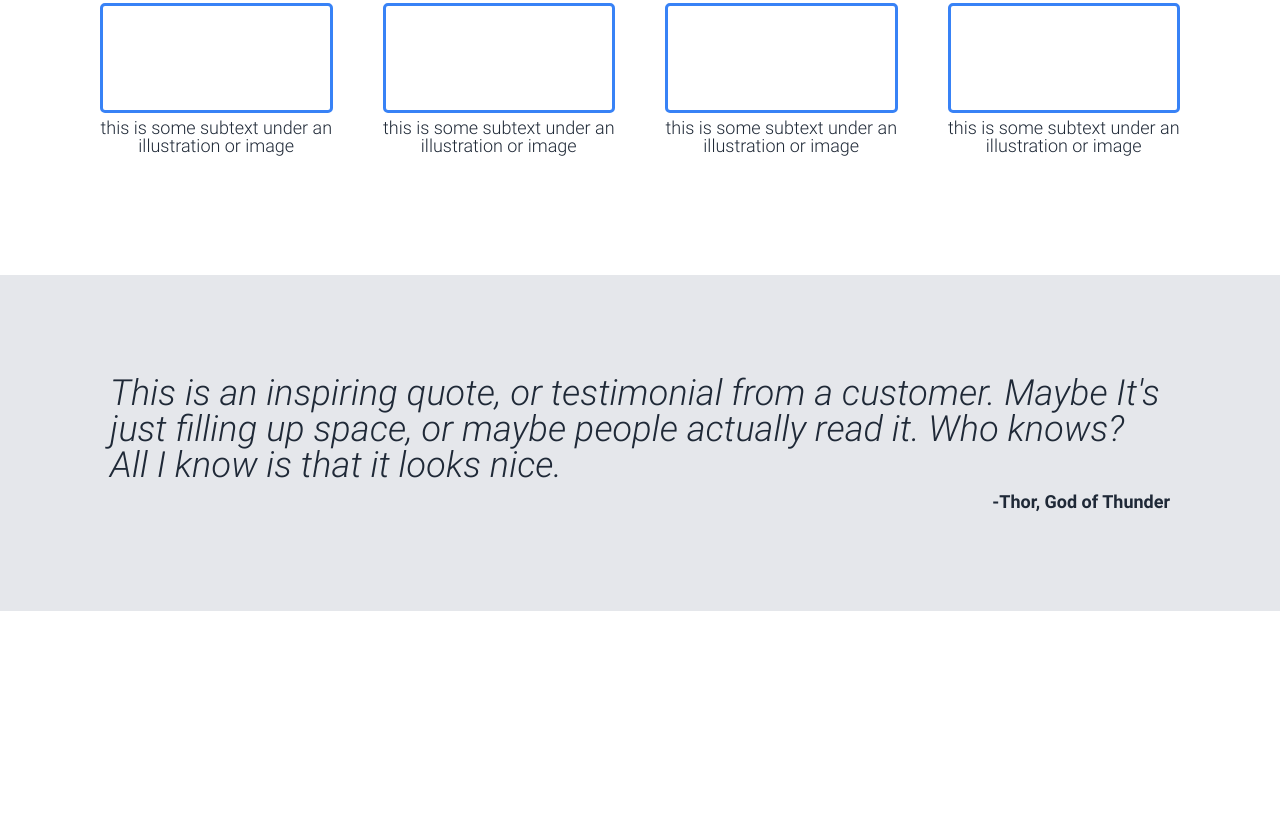
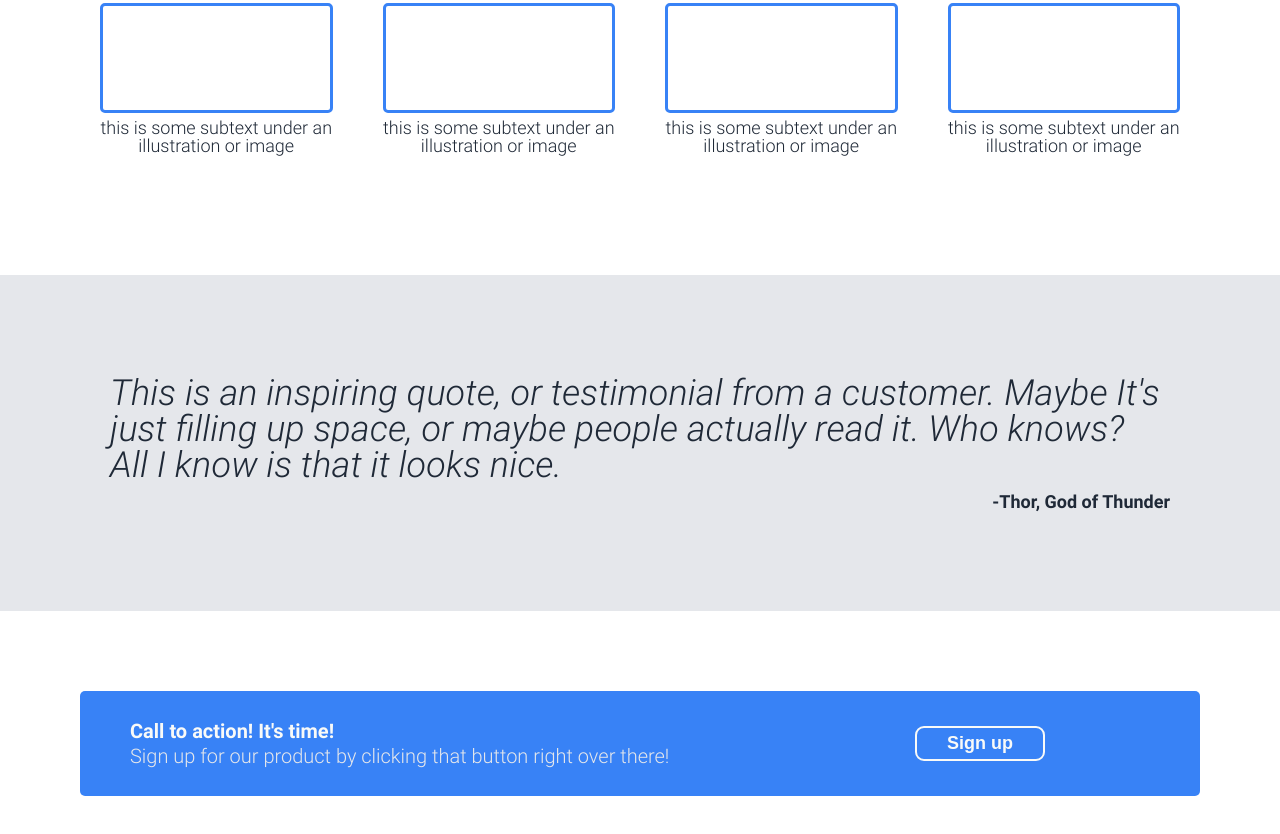
Before and after one commit to l-e-q/Landing-page, a plain HTML site: page index.html in a window 1280 px wide. Shown: the part 525-1359 px from the top of the page. Before the commit the page ends 1136 px from the top, so only its background shows below. Drawn offline with Linux system fonts and the light colour scheme.

Commit message:
Action-section

```diff
--- a/index.html
+++ b/index.html
@@ -69,5 +69,14 @@
             <div class="quote-author">-Thor, God of Thunder</div>
         </div>
     </section>
+    <section class="action-section">
+        <div class="action-text-area">
+            <div class="action-text">Call to action! It's time!</div>
+            <div class="action-subtext">Sign up for our product by clicking that button right over there!</div>
+        </div>
+        <div class="action-button-area">
+            <button class="action-button">Sign up</button>
+        </div>
+    </section>
 </body>
 </html>
--- a/styles/style.css
+++ b/styles/style.css
@@ -146,3 +146,45 @@ body {
     font-weight: 700;
     font-size: 18px;
 }
+
+.action-section {
+    background-color: #3882f6;
+    margin: 80px;
+    padding: 30px 50px;
+    border-radius: 5px;
+    display: flex;
+}
+
+.action-text {
+    font-size: 20px;
+    font-weight: 700;
+    color: #f9faf8;
+    margin-bottom: 5px;
+}
+
+.action-subtext {
+    font-size: 20px;
+    font-weight: 300;
+    color: #e5e7eb;
+}
+
+.action-text-area {
+    flex: 2;
+}
+
+.action-button-area {
+    flex: 1;
+    display: flex;
+    justify-content: center;
+    align-items: center;
+}
+
+.action-button {
+    background-color: #3882f6;
+    border: 2px #f9faf8 solid;
+    font-size: 18px;
+    color: #f9faf8;
+    font-weight: 600;
+    padding: 5px 30px;
+    border-radius: 9px;
+}
```
